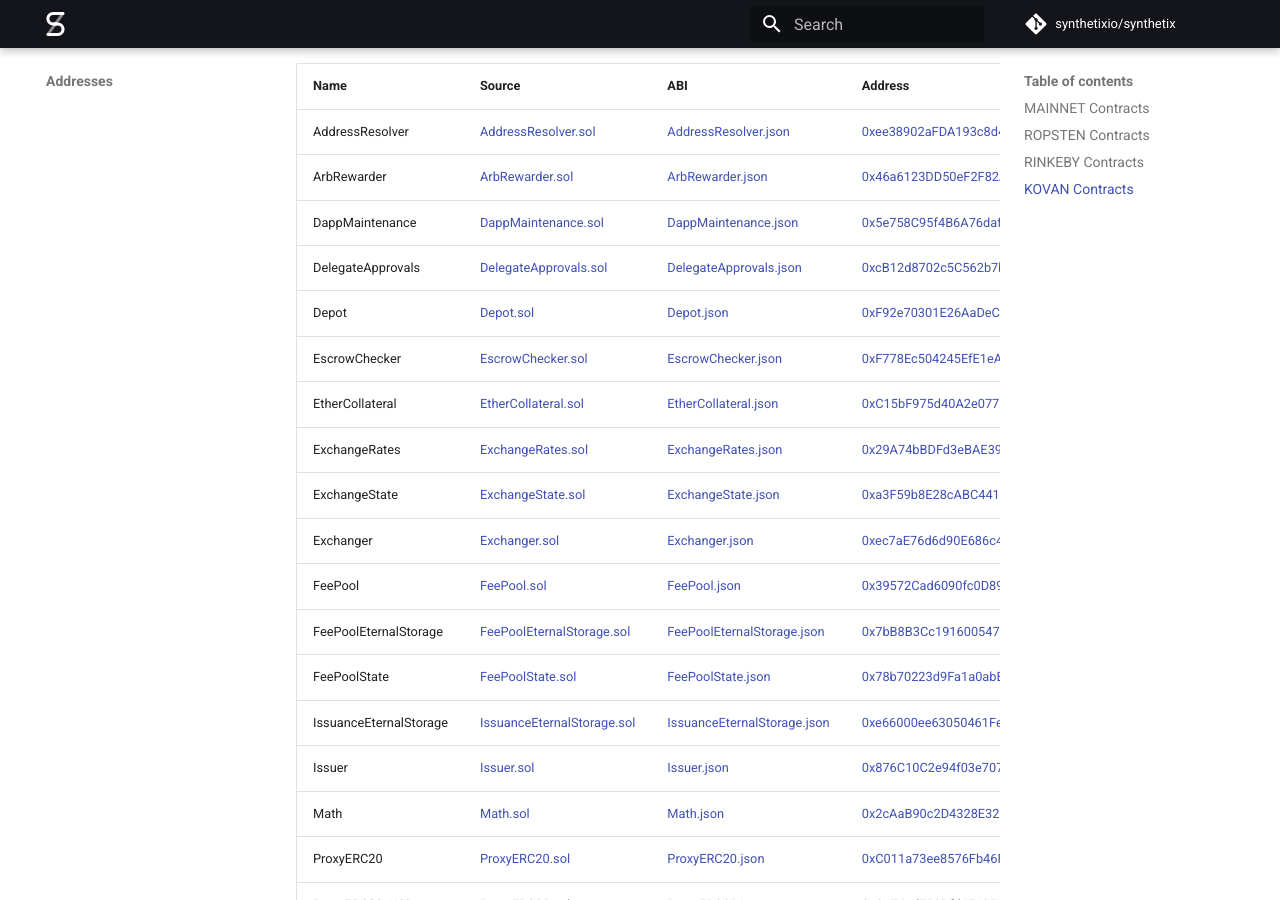
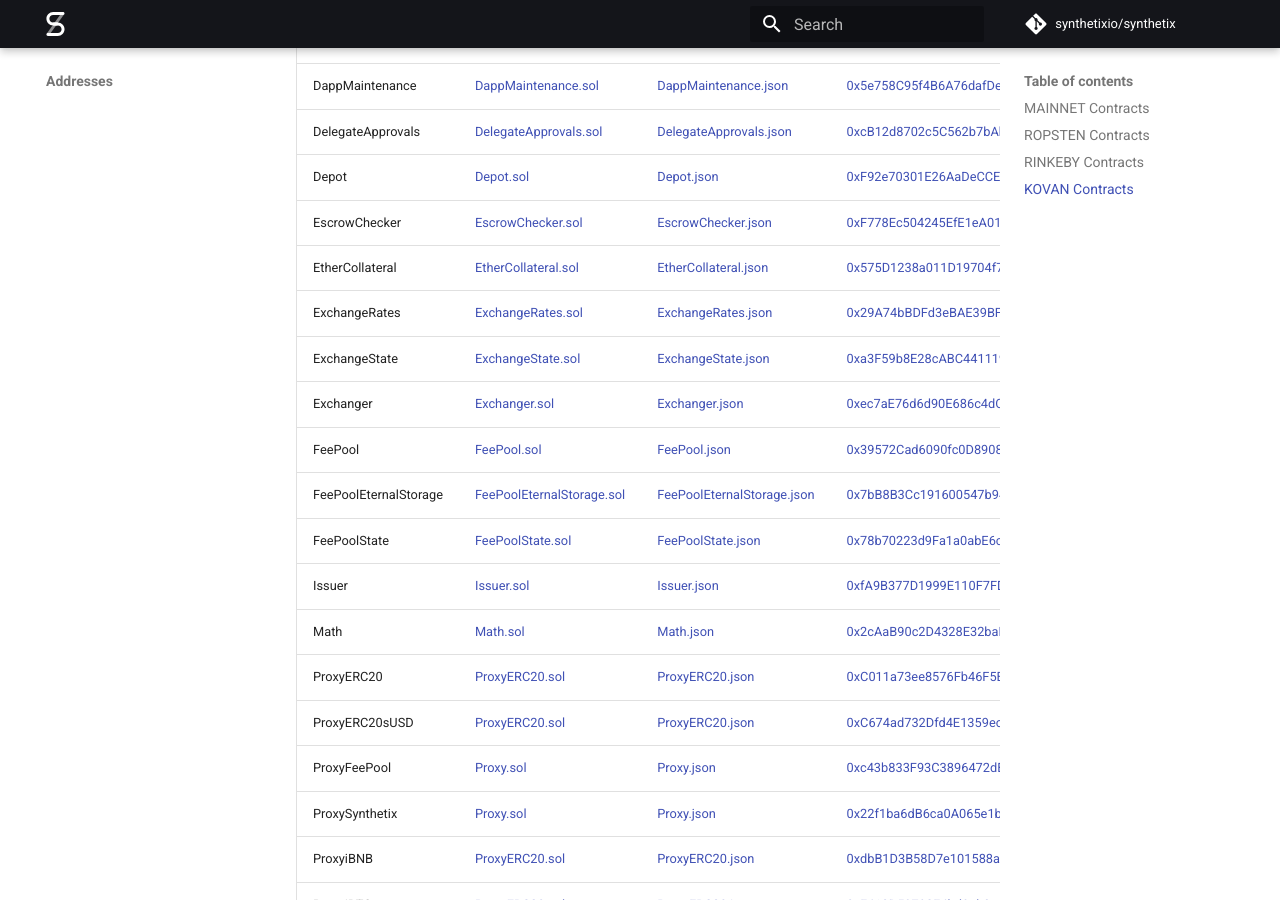
Before and after one commit to Synthetixio/synthetix-docs, an MkDocs documentation site: the page built from content/addresses.md, in a window 1280 px wide and 900 px high, scrolled down 17396 px. Built offline with MkDocs 1.6.1 and Material for MkDocs 9.7.7, drawn with Linux system fonts in a browser that asks for light colours; comment, search, counter and statistics services are not loaded; some of the changed text lies outside the part shown.

```diff
--- a/content/addresses.md
+++ b/content/addresses.md
@@ -109,17 +109,10 @@ Here is the list of all contracts within the current Synthetix system.
                 </td>
               </tr>
               <tr>
-                <td>IssuanceEternalStorage</td>
-                <td><a target="_blank" href="https://github.com/Synthetixio/synthetix/blob/master/contracts/IssuanceEternalStorage.sol">IssuanceEternalStorage.sol</a></td>
-                <td><a target="_blank" href="https://raw.githubusercontent.com/Synthetixio/synthetix-js/master/lib/abis/mainnet/IssuanceEternalStorage.json">IssuanceEternalStorage.json</a></td>
-                <td><a target="_blank" href="https://etherscan.io/address/0x631E93A0fb06B5eC6d52c0A2D89a3f9672d6Ba64">0x631E93A0fb06B5eC6d52c0A2D89a3f9672d6Ba64</a>
-                </td>
-              </tr>
-              <tr>
                 <td>Issuer</td>
                 <td><a target="_blank" href="https://github.com/Synthetixio/synthetix/blob/master/contracts/Issuer.sol">Issuer.sol</a></td>
                 <td><a target="_blank" href="https://raw.githubusercontent.com/Synthetixio/synthetix-js/master/lib/abis/mainnet/Issuer.json">Issuer.json</a></td>
-                <td><a target="_blank" href="https://etherscan.io/address/0x357b58E0b1Be9d8A944380048fa1080c57c7A362">0x357b58E0b1Be9d8A944380048fa1080c57c7A362</a>
+                <td><a target="_blank" href="https://etherscan.io/address/0x23Bf838AF72Ee8F43870A73947d8F4Edb63adAe3">0x23Bf838AF72Ee8F43870A73947d8F4Edb63adAe3</a>
                 </td>
               </tr>
               <tr>
@@ -938,17 +931,10 @@ Here is the list of all contracts within the current Synthetix system.
                 </td>
               </tr>
               <tr>
-                <td>IssuanceEternalStorage</td>
-                <td><a target="_blank" href="https://github.com/Synthetixio/synthetix/blob/master/contracts/IssuanceEternalStorage.sol">IssuanceEternalStorage.sol</a></td>
-                <td><a target="_blank" href="https://raw.githubusercontent.com/Synthetixio/synthetix-js/master/lib/abis/ropsten/IssuanceEternalStorage.json">IssuanceEternalStorage.json</a></td>
-                <td><a target="_blank" href="https://ropsten.etherscan.io/address/0xa2bAd2D49d2Af6a09277Fe838022C544b0Fe0678">0xa2bAd2D49d2Af6a09277Fe838022C544b0Fe0678</a>
-                </td>
-              </tr>
-              <tr>
                 <td>Issuer</td>
                 <td><a target="_blank" href="https://github.com/Synthetixio/synthetix/blob/master/contracts/Issuer.sol">Issuer.sol</a></td>
                 <td><a target="_blank" href="https://raw.githubusercontent.com/Synthetixio/synthetix-js/master/lib/abis/ropsten/Issuer.json">Issuer.json</a></td>
-                <td><a target="_blank" href="https://ropsten.etherscan.io/address/0x0647b2C7a2a818276154b0fC79557F512B165bc1">0x0647b2C7a2a818276154b0fC79557F512B165bc1</a>
+                <td><a target="_blank" href="https://ropsten.etherscan.io/address/0x55a0569370D53734caBb9b48Bb9CE49a628d6A21">0x55a0569370D53734caBb9b48Bb9CE49a628d6A21</a>
                 </td>
               </tr>
               <tr>
@@ -1767,17 +1753,10 @@ Here is the list of all contracts within the current Synthetix system.
                 </td>
               </tr>
               <tr>
-                <td>IssuanceEternalStorage</td>
-                <td><a target="_blank" href="https://github.com/Synthetixio/synthetix/blob/master/contracts/IssuanceEternalStorage.sol">IssuanceEternalStorage.sol</a></td>
-                <td><a target="_blank" href="https://raw.githubusercontent.com/Synthetixio/synthetix-js/master/lib/abis/rinkeby/IssuanceEternalStorage.json">IssuanceEternalStorage.json</a></td>
-                <td><a target="_blank" href="https://rinkeby.etherscan.io/address/0xBdd0ad1b3000199Fc1De07963fb0B13B5548B6B7">0xBdd0ad1b3000199Fc1De07963fb0B13B5548B6B7</a>
-                </td>
-              </tr>
-              <tr>
                 <td>Issuer</td>
                 <td><a target="_blank" href="https://github.com/Synthetixio/synthetix/blob/master/contracts/Issuer.sol">Issuer.sol</a></td>
                 <td><a target="_blank" href="https://raw.githubusercontent.com/Synthetixio/synthetix-js/master/lib/abis/rinkeby/Issuer.json">Issuer.json</a></td>
-                <td><a target="_blank" href="https://rinkeby.etherscan.io/address/0x4f61aE75d7583AeCC94fA31b649D36EfA45ee9b6">0x4f61aE75d7583AeCC94fA31b649D36EfA45ee9b6</a>
+                <td><a target="_blank" href="https://rinkeby.etherscan.io/address/0xE3DDD1f8d7B91b994C12B4b2aA28443eaB9091f1">0xE3DDD1f8d7B91b994C12B4b2aA28443eaB9091f1</a>
                 </td>
               </tr>
               <tr>
@@ -2550,7 +2529,7 @@ Here is the list of all contracts within the current Synthetix system.
                 <td>EtherCollateral</td>
                 <td><a target="_blank" href="https://github.com/Synthetixio/synthetix/blob/master/contracts/EtherCollateral.sol">EtherCollateral.sol</a></td>
                 <td><a target="_blank" href="https://raw.githubusercontent.com/Synthetixio/synthetix-js/master/lib/abis/kovan/EtherCollateral.json">EtherCollateral.json</a></td>
-                <td><a target="_blank" href="https://kovan.etherscan.io/address/0xC15bF975d40A2e077373a29AaD52bfC27c1BF8E5">0xC15bF975d40A2e077373a29AaD52bfC27c1BF8E5</a>
+                <td><a target="_blank" href="https://kovan.etherscan.io/address/0x575D1238a011D19704f73C57eD3242fe92b5eE9a">0x575D1238a011D19704f73C57eD3242fe92b5eE9a</a>
                 </td>
               </tr>
               <tr>
@@ -2596,17 +2575,10 @@ Here is the list of all contracts within the current Synthetix system.
                 </td>
               </tr>
               <tr>
-                <td>IssuanceEternalStorage</td>
-                <td><a target="_blank" href="https://github.com/Synthetixio/synthetix/blob/master/contracts/IssuanceEternalStorage.sol">IssuanceEternalStorage.sol</a></td>
-                <td><a target="_blank" href="https://raw.githubusercontent.com/Synthetixio/synthetix-js/master/lib/abis/kovan/IssuanceEternalStorage.json">IssuanceEternalStorage.json</a></td>
-                <td><a target="_blank" href="https://kovan.etherscan.io/address/0xe66000ee63050461Fe930E6F5A3456A735dC86A1">0xe66000ee63050461Fe930E6F5A3456A735dC86A1</a>
-                </td>
-              </tr>
-              <tr>
                 <td>Issuer</td>
                 <td><a target="_blank" href="https://github.com/Synthetixio/synthetix/blob/master/contracts/Issuer.sol">Issuer.sol</a></td>
                 <td><a target="_blank" href="https://raw.githubusercontent.com/Synthetixio/synthetix-js/master/lib/abis/kovan/Issuer.json">Issuer.json</a></td>
-                <td><a target="_blank" href="https://kovan.etherscan.io/address/0x876C10C2e94f03e707EDF632cB95C5b2b108e97d">0x876C10C2e94f03e707EDF632cB95C5b2b108e97d</a>
+                <td><a target="_blank" href="https://kovan.etherscan.io/address/0xfA9B377D1999E110F7FD87A1a21297Da2E4C83b8">0xfA9B377D1999E110F7FD87A1a21297Da2E4C83b8</a>
                 </td>
               </tr>
               <tr>
@@ -2886,7 +2858,14 @@ Here is the list of all contracts within the current Synthetix system.
                 <td>Synthetix</td>
                 <td><a target="_blank" href="https://github.com/Synthetixio/synthetix/blob/master/contracts/Synthetix.sol">Synthetix.sol</a></td>
                 <td><a target="_blank" href="https://raw.githubusercontent.com/Synthetixio/synthetix-js/master/lib/abis/kovan/Synthetix.json">Synthetix.json</a></td>
-                <td><a target="_blank" href="https://kovan.etherscan.io/address/0xacc97436adEcf2CB62e051B5464Aa54508B90d41">0xacc97436adEcf2CB62e051B5464Aa54508B90d41</a>
+                <td><a target="_blank" href="https://kovan.etherscan.io/address/0x7339019DC0C6d6B14bD66E662dbA66F3068Dea7a">0x7339019DC0C6d6B14bD66E662dbA66F3068Dea7a</a>
+                </td>
+              </tr>
+              <tr>
+                <td>SynthetixAirdropper</td>
+                <td><a target="_blank" href="https://github.com/Synthetixio/synthetix/blob/master/contracts/SynthetixAirdropper.sol">SynthetixAirdropper.sol</a></td>
+                <td><a target="_blank" href="https://raw.githubusercontent.com/Synthetixio/synthetix-js/master/lib/abis/kovan/SynthetixAirdropper.json">SynthetixAirdropper.json</a></td>
+                <td><a target="_blank" href="https://kovan.etherscan.io/address/0x0da4be37F811a2Ce3138Bdaca65b6B23Eb85f0a4">0x0da4be37F811a2Ce3138Bdaca65b6B23Eb85f0a4</a>
                 </td>
               </tr>
               <tr>
```
Also changed, not shown: other parts of content/addresses.md (+11 -11 lines), content/contracts/audits.md (+1 -0 lines), content/libraries/synthetix.md (+9 -27 lines), content/releases.md (+17 -26 lines), 1 other file.
